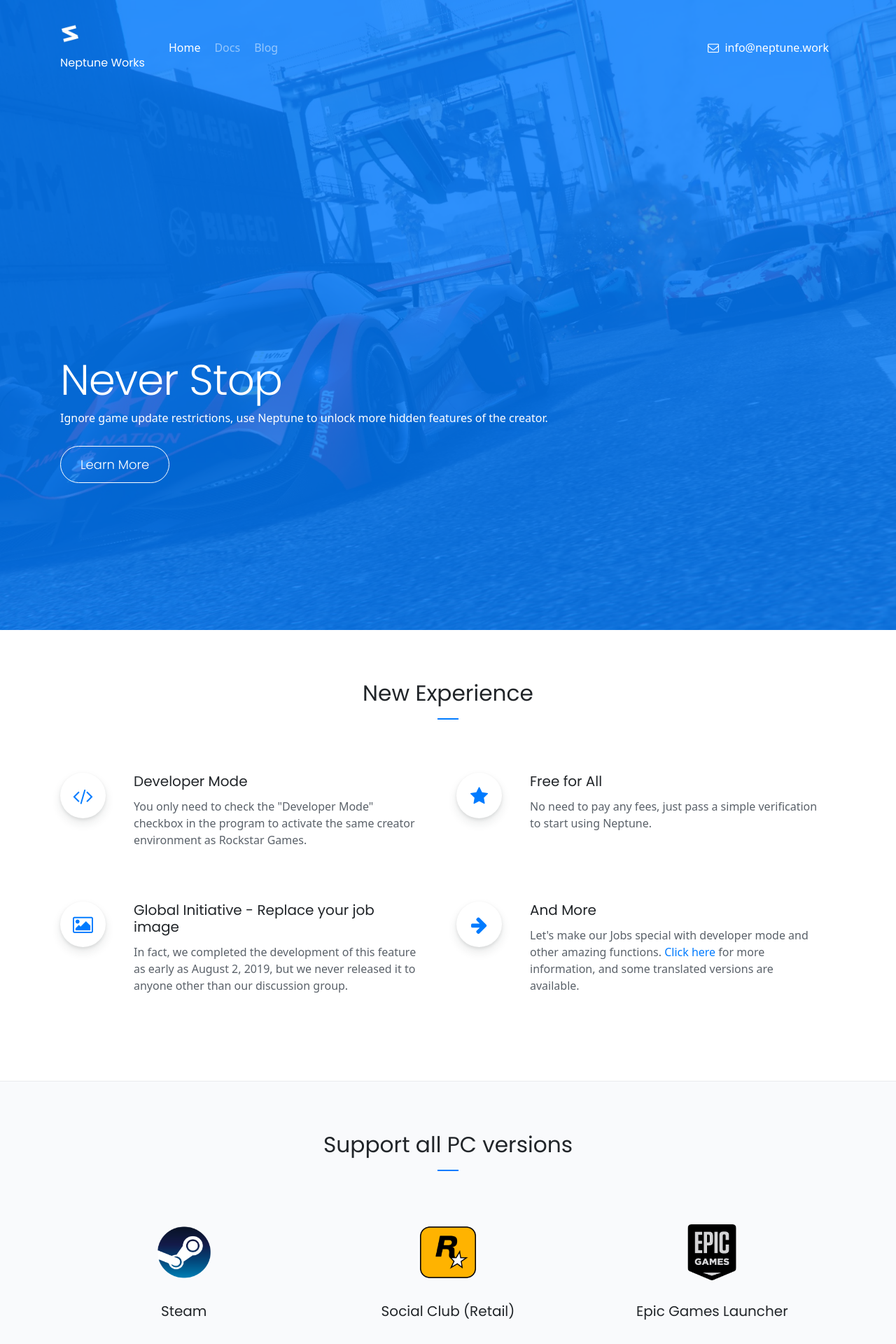
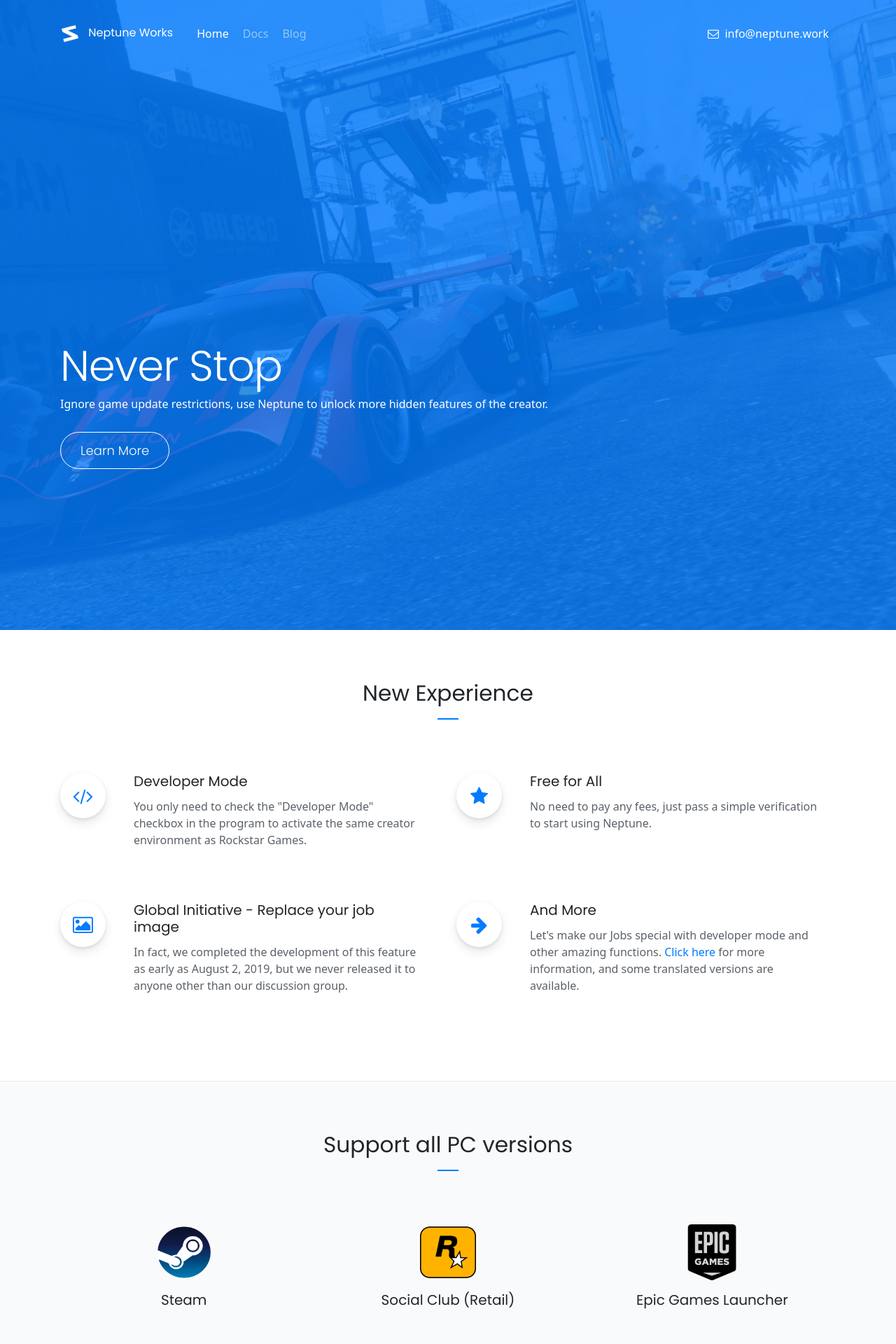
Before and after one commit to KevBuild4UR/_backup, a Jekyll site: the page built from index.html, in a window 1280 px wide. Shown: the top 1920 px of the page at 70% size. Built offline with Jekyll 4.4.1, drawn with Linux system fonts in a browser that asks for light colours; nearby versions of some CDN libraries.

Commit message:
Update my.css

```diff
--- a/css/my.css
+++ b/css/my.css
@@ -1,13 +1,6 @@
 :root {
 	--bs-blue: #007bff;
 	--bs-primary: #007bff;
-}
-
-img{
-display:block;
-max-width:100%;
-margin:0 0 1rem;
-border-radius:5px
 }
 
 .f0 {
```
